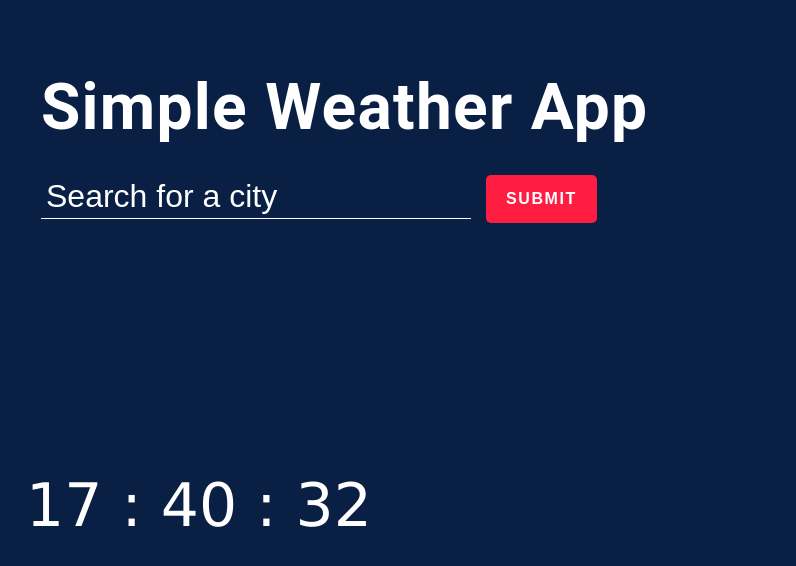
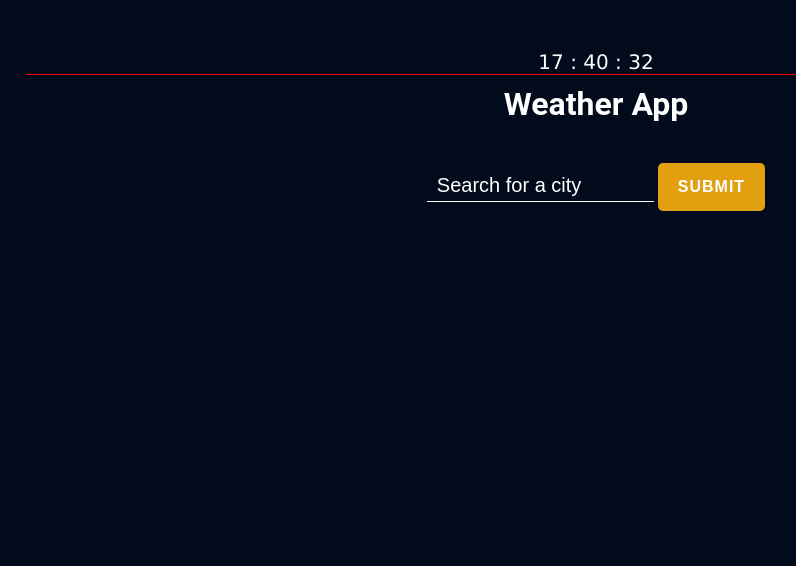
Before and after one commit to vadimoffski/weatherDate, a plain HTML site: page index.html in a window 1280 px wide. Shown: the whole page, without its empty margins (44-840 px from the left). Drawn offline with Linux system fonts and the light colour scheme.

Commit message:
update weatherDate

```diff
--- a/index.html
+++ b/index.html
@@ -7,27 +7,39 @@
     <title>WeatherDate</title>
     <link rel="stylesheet" href="style.css" />
   </head>
+
   <body>
-    <div class="weather-container">
-      <section class="top-banner">
+    <div class="weather-wrapper">
       <div class="container">
-          <h1 class="heading">Simple Weather App</h1>
-          <form name="myForm">
+        <div class="column-1">
+          <div class="generalClock">
+            <ul class="clock-list">
+              <li id="hours">00</li>
+              <li id="separator">:</li>
+              <li id="minutes">00</li>
+              <li id="separator">:</li>
+              <li id="seconds">00</li>
+            </ul>
+          </div>
+          <div class="top-banner">
+            <h1 class="heading">Weather App</h1>
+            <form name="myForm" class="myForm">
               <input
+                class="myInput"
                 type="text"
                 name="city"
                 placeholder="Search for a city"
                 autofocus
               />
               <button type="submit" name="citySubmit">SUBMIT</button>
-            <span class="msg"></span>
             </form>
           </div>
-      </section>
+        </div>
+        <div class="column-2">
           <section class="weather">
             <div class="container">
               <div class="wrapper">
-            <ul>
+                <ul class="weatherList">
                   <li class="city"></li>
                   <li class="utc"></li>
                   <li class="temp"></li>
@@ -42,14 +54,7 @@
             </div>
           </section>
         </div>
-    <div class="clock">
-      <ul>
-        <li id="hours">00</li>
-        <li id="separator">:</li>
-        <li id="minutes">00</li>
-        <li id="separator">:</li>
-        <li id="seconds">00</li>
-      </ul>
+      </div>
     </div>
 
     <script src="./script.js"></script>
--- a/script.js
+++ b/script.js
@@ -16,8 +16,8 @@ form.addEventListener("submit", (e) => {
         document.querySelector(".city").textContent = data.name;
 
         let UTC = document.querySelector(".utc");
-
-        function clock() {
+        //!clock with timezone
+        function clockUTC() {
           let timeZone = new Date(new Date().getTime() + data.timezone * 1000);
           let dayOfWeek = [
             "Sunday",
@@ -28,11 +28,11 @@ form.addEventListener("submit", (e) => {
             "Friday",
             "Saturday",
           ];
-          let days = timeZone.getDay();
+          let days = timeZone.getUTCDay();
           let time = [
-            timeZone.getHours(),
-            timeZone.getMinutes(),
-            timeZone.getSeconds(),
+            timeZone.getUTCHours(),
+            timeZone.getUTCMinutes(),
+            timeZone.getUTCSeconds(),
           ];
           if (time[0] < 10) {
             time[0] = "0" + time[0];
@@ -47,7 +47,7 @@ form.addEventListener("submit", (e) => {
 
           UTC.textContent = dayOfWeek[days] + " " + currentTime;
         }
-        clock();
+        clockUTC();
 
         document.querySelector(".temp").textContent = data.main.temp + "°C";
         document.querySelector(
@@ -60,7 +60,7 @@ form.addEventListener("submit", (e) => {
         document.querySelector(".wind").textContent =
           "Wind: " + data.wind.speed + "mph";
         document.querySelector(".deg").textContent =
-          "Direction of the wind: " + data.wind.deg + "deg";
+          "Direction of the wind: " + data.wind.deg + "°";
         document.querySelector(".desc").textContent =
           data.weather[0].description;
       });
@@ -90,7 +90,7 @@ function hidePopup() {
   }, 10000);
 }
 
-//Clock
+//Clock general
 window.onload = function () {
   setInterval(function () {
     const seconds = new Date().getSeconds();
--- a/style.css
+++ b/style.css
@@ -2,7 +2,6 @@
   margin: 0;
   padding: 0;
   box-sizing: border-box;
-  font-weight: normal;
 }
 
 button {
@@ -26,82 +25,75 @@ ul {
   list-style: none;
 }
 body {
-  overflow-x: hidden;
-  background-color: #0a1f44;
+  background-color: #010b1b;
   font-family: "Roboto", sans-serif;
   color: #fff;
-  padding: 70px;
-}
-.weather-container {
-  display: flex;
 }
 .container {
   width: 100%;
-  max-width: 1200px;
+  max-width: 100%;
+  padding: 0 15px;
   margin: 0 auto;
-  padding: 0 15px;
 }
+.column-1 {
+  text-align: center;
+}
+
 .heading {
-  font-weight: bold;
-  font-size: 4rem;
-  letter-spacing: 0.02em;
-  padding: 0 0 30px 0;
 }
+.top-banner > *:not(:last-child) {
+  margin: 0px 0px 30px 0px;
+}
+
 .top-banner form {
-  position: relative;
-  display: flex;
-  align-items: center;
 }
-.top-banner form input {
-  font-size: 2rem;
-  height: 40px;
-  padding: 5px 5px 10px;
+.myInput {
+  outline: none;
+  padding: 5px 10px;
   border-bottom: 1px solid;
+  font-size: 16px;
 }
 .top-banner form input::placeholder {
+  font-size: 20px;
   color: inherit;
 }
 .top-banner form button {
-  font-size: 1rem;
+  margin-top: 10px;
+  font-size: 16px;
   font-weight: bold;
-  letter-spacing: 0.1em;
+  letter-spacing: 1px;
   padding: 15px 20px;
-  margin-left: 15px;
   border-radius: 5px;
-  background: #ff1e42;
+  background: #e2a011;
 }
 .top-banner form button:hover {
-  background: #c3112d;
+  background: #ec6110;
 }
-.top-banner form .msg {
-  position: absolute;
-  bottom: -40px;
-  left: 0;
-  max-width: 450px;
-  min-height: 40px;
+/* ----------------------------------------------------------------- */
+.column-2 {
+  padding: 20px 0;
 }
-
-/* ----------------------------------------------------------------- */
 .wrapper {
   background-color: #fff;
+  max-width: 300px;
   color: #53627c;
-  width: 300px;
-  height: 400px;
   border-radius: 30px;
   text-align: center;
+  margin: 0 auto;
 }
 .weather {
   opacity: 0;
-  transition: ease opacity 5s;
+  transition: ease opacity 3s;
 }
 .weather.fadeInclass {
   opacity: 1;
 }
-ul > *:not(:last-child) {
-  margin: 0 0 15px 0;
+
+.weatherList {
+  position: relative;
 }
-ul {
-  position: relative;
+.weatherList > li:not(:last-child) {
+  margin: 0px 0px 10px 0px;
 }
 .city {
   font-size: 40px;
@@ -113,6 +105,7 @@ ul {
   position: absolute;
   top: 60px;
   right: 30px;
+  color: #ec6110;
 }
 .temp {
   font-size: 40px;
@@ -129,15 +122,20 @@ ul {
 }
 
 /* ______________________________________________________________ */
-.clock {
-  font-size: 60px;
+.generalClock {
+  margin: 50px 0 10px 0;
+  border-bottom: 1px solid red;
+  text-align: center;
+}
+.clock-list {
+  font-size: 20px;
   font-family: Verdana, Arial, Sans-serif;
   color: #fff;
 }
-.clock ul li {
+.clock-list li {
   display: inline;
 }
-.clock ul li#separator {
+.clock-list ul li#separator {
   animation: myfade 1s ease infinite;
 }
 
@@ -152,3 +150,29 @@ ul {
     opacity: 1;
   }
 }
+/* tablet */
+@media (min-width: 768px) {
+  .container {
+    max-width: 720px;
+  }
+}
+/* laptop */
+@media (min-width: 992px) {
+  .container {
+    max-width: 960px;
+  }
+}
+/* desktop */
+@media (min-width: 1200px) {
+  .container {
+    max-width: 1170px;
+  }
+}
+/* only mobile */
+@media (max-width: 767px) {
+}
+@media (max-width: 320px) {
+  .myInput {
+    text-align: center;
+  }
+}
```
Lines whose indentation alone changed are shown as unchanged.
